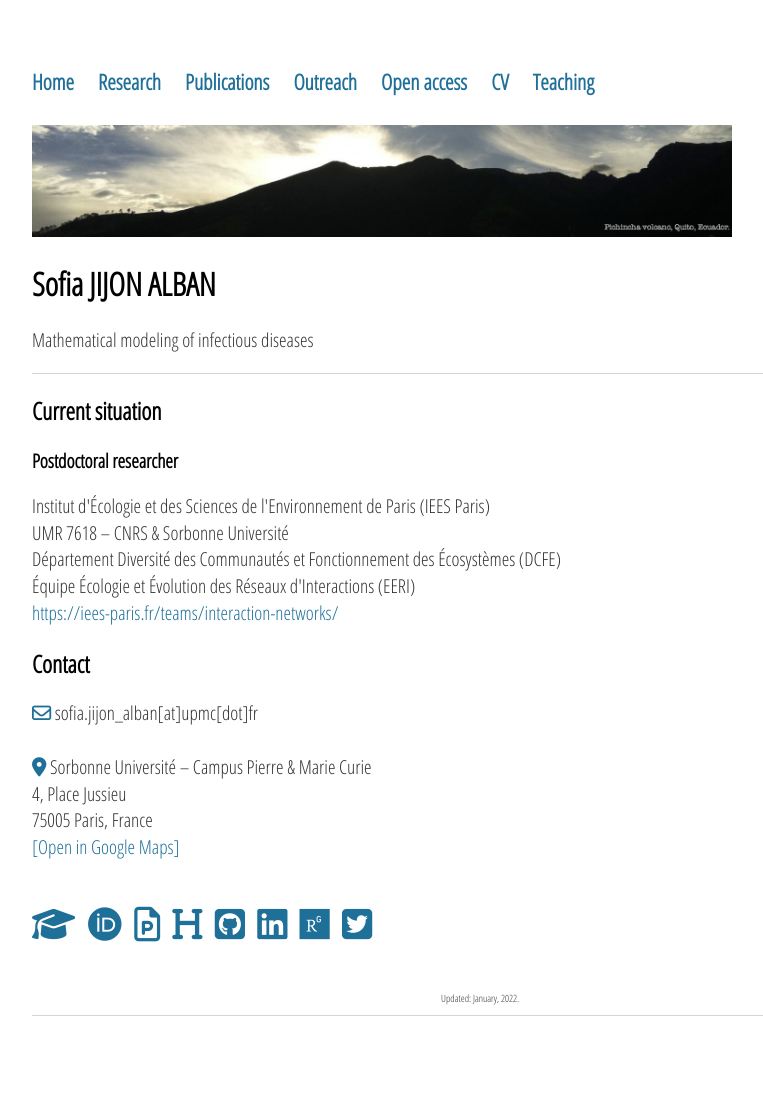
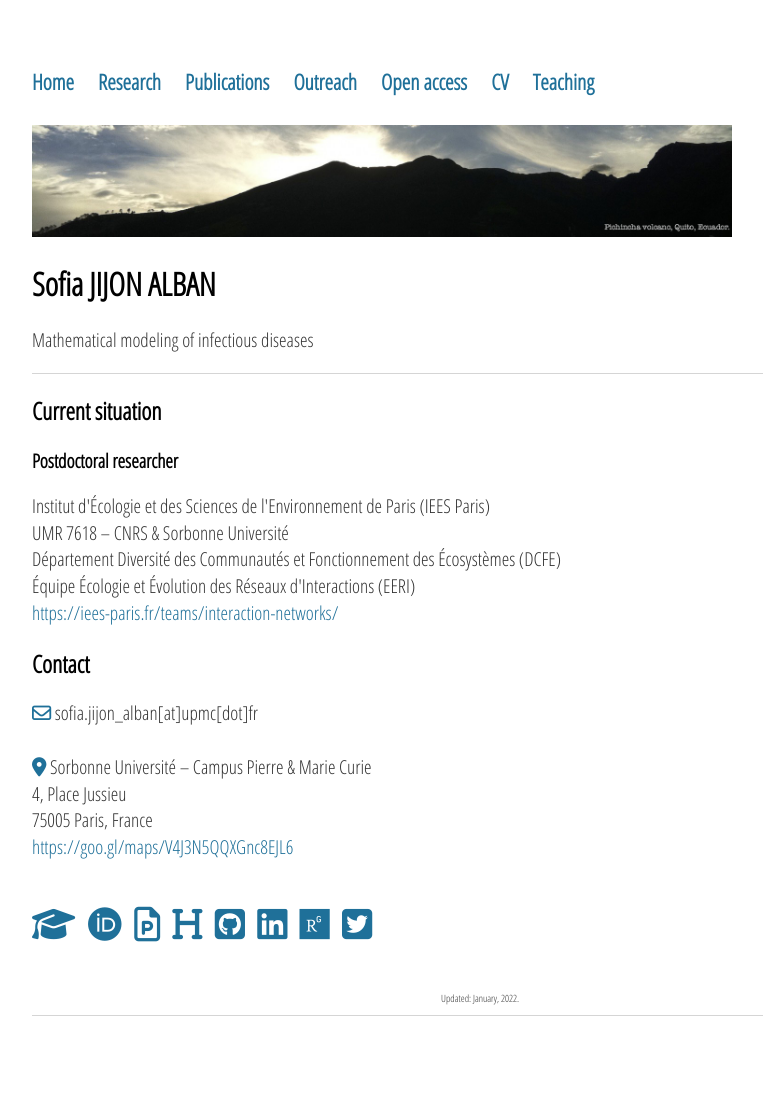
Before and after one commit to sjijon/sjijon.github.io, a Jekyll site: the page built from index.html, in a window 1280 px wide. Shown: the whole page, without its empty margins (160-923 px from the left). Built offline with Jekyll 4.4.1, drawn with Linux system fonts in a browser that asks for light colours; nearby versions of some CDN libraries.

Commit message:
Fix link

```diff
--- a/index.html
+++ b/index.html
@@ -41,7 +41,7 @@ title: Sofia JIJON
 		<br>
 		75005 Paris, France
 		<br>
-		<a href="https://goo.gl/maps/V4J3N5QQXGnc8EJL6" target="_blank">[Open in Google Maps]</a>
+		<a href="https://goo.gl/maps/V4J3N5QQXGnc8EJL6" target="_blank">https://goo.gl/maps/V4J3N5QQXGnc8EJL6</a>
 	</p>
 
 	<p>
```
